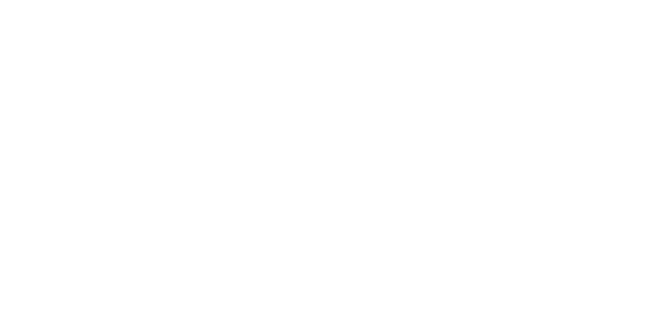
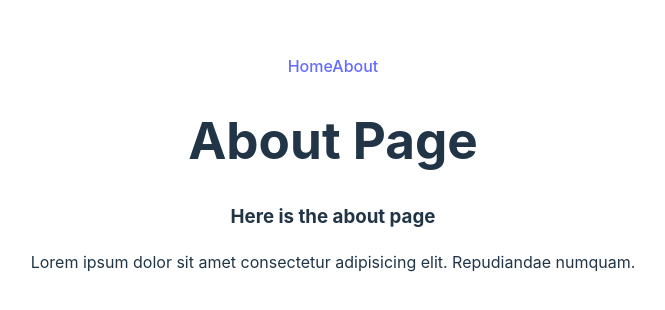
Before and after one commit to Eon4/ReactPortfBeta, a React (Vite) app in the folder portfolie/: page /about in a window 1280 px wide. Before the commit this address had no page. Shown: the part 228-538 px from the top of the page, without its empty margins (307-972 px from the left). Built offline with nearby package versions, Linux system fonts and the light colour scheme.

Commit message:
about route up and running

```diff
--- a/portfolie/src/App.jsx
+++ b/portfolie/src/App.jsx
@@ -3,7 +3,7 @@
 import { BrowserRouter, Route, Routes } from "react-router-dom";
 import { MainLayout } from "./layout/MainLayout";
 import { HomePage } from "./pages/HomePage/HomePage";
-// import { AboutPage } from "./pages/AboutPage";
+import { AboutPage } from "./pages/AboutPage/AboutPage";
 // import { NotFoundPage } from "./pages/NotFoundPage";
 
 function App() {
@@ -12,7 +12,7 @@
         <Routes>
           <Route path="/" element={<MainLayout/>}>
             <Route index element={<HomePage/>}/>
-            {/* <Route path="/about" element={<AboutPage/>}/> */}
+            <Route path="/about" element={<AboutPage/>}/>
             {/* <Route path="*" element={<NotFoundPage/>}/> */}
           </Route>
         </Routes>
--- a/portfolie/src/components/Navigation/Nav.jsx
+++ b/portfolie/src/components/Navigation/Nav.jsx
@@ -17,7 +17,7 @@
         <nav className={style.navStyle}>
             <div>
                 <Link to="/">Home</Link>
-                {/* <Link to="/about">About</Link> */}
+                <Link to="/about">About</Link>
             </div>
         </nav>
     )
--- /dev/null
+++ b/portfolie/src/pages/AboutPage/AboutPage.jsx
@@ -0,0 +1,13 @@
+import { ContentSection } from "../../components/ContentSection/ContentSection";
+
+export const AboutPage = () => {
+  return (
+    <ContentSection title="About Page">
+      <h3>Here is the about page</h3>
+      <p>
+        Lorem ipsum dolor sit amet consectetur adipisicing elit. Repudiandae
+        numquam.
+      </p>
+    </ContentSection>
+  );
+};
```
Also changed, not shown: portfolie/src/pages/NotFoundPage.jsx/NotFoundPage.jsx (added, +12 -0 lines).
